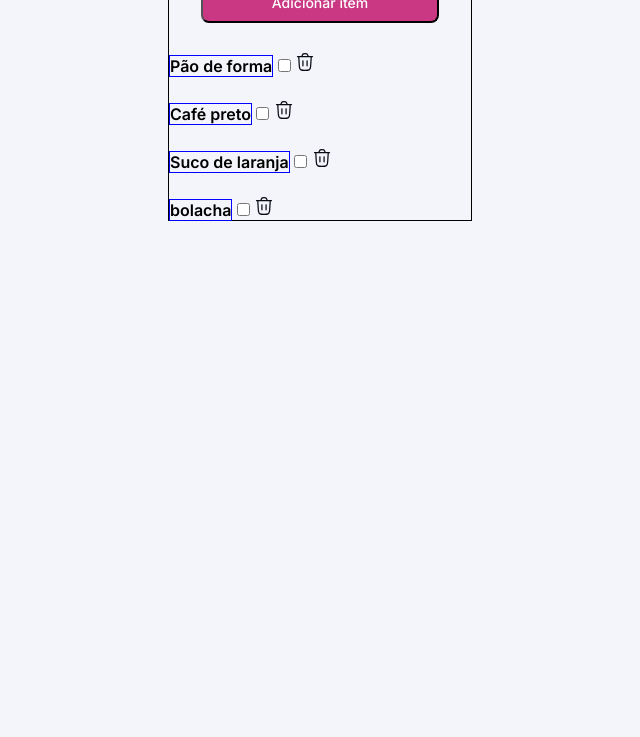
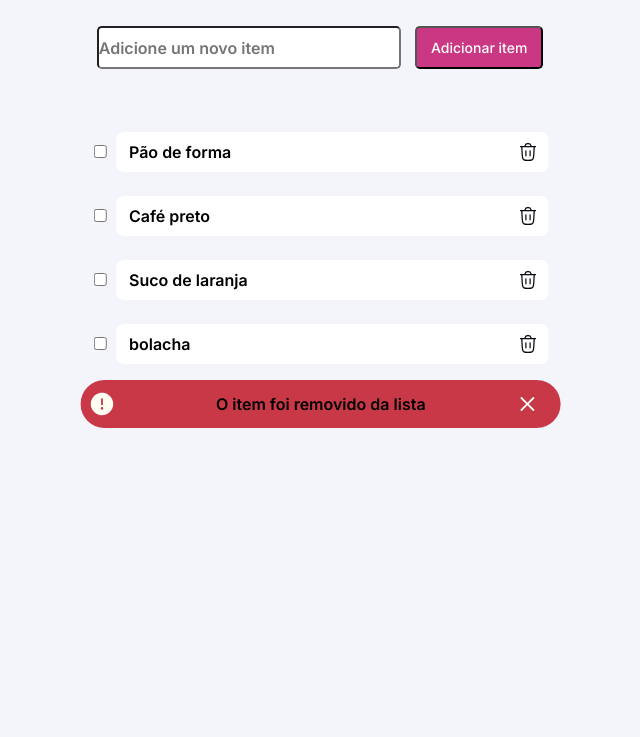
Before and after one commit to fabiofilho-dev/quicklist, a plain HTML site: page index.html in a window 1280 px wide. Shown: the part 240-977 px from the top of the page, without its empty margins (320-960 px from the left). Before the commit the page ends 800 px from the top, so only its background shows below. Drawn offline with Linux system fonts and the light colour scheme.

Commit message:
updated css and html

```diff
--- a/index.html
+++ b/index.html
@@ -47,32 +47,37 @@
         <button type="submit" class="btn">Adicionar item</button>
       </div>
 
-      <div>
-        <label for="itens">Pão de forma</label>
-        <input type="checkbox" name="item-1" id="item-1">
-        <img src="assets/icon-lix.svg.svg" alt="icone de lixeira">
+      <div class="items">
+        <input type="checkbox" name="item-1" id="item-1" class="checkbox">
+        <label for="item-1">Pão de forma</label>
+        <img src="assets/icon-lix.svg.svg" alt="icone de lixeira" class="trash">
       </div>
 
-      <div>
-        <label for="itens">Café preto</label>
-        <input type="checkbox" name="item-2" id="item-2">
-        <img src="assets/icon-lix.svg.svg" alt="icone de lixeira">
+      <div class="items">
+        <input type="checkbox" name="item-2" id="item-2" class="checkbox">
+        <label for="item-2">Café preto</label>
+        <img src="assets/icon-lix.svg.svg" alt="icone de lixeira" class="trash">
       </div>
 
-      <div>
-        <label for="itens">Suco de laranja</label>
-        <input type="checkbox" name="item-3" id="item-3">
-        <img src="assets/icon-lix.svg.svg" alt="icone de lixeira">
+      <div class="items">
+        <input type="checkbox" name="item-3" id="item-3" class="checkbox">
+        <label for="item-3">Suco de laranja</label>
+        <img src="assets/icon-lix.svg.svg" alt="icone de lixeira" class="trash">
       </div>
 
-      <div>
-        <label for="itens">bolacha</label>
-        <input type="checkbox" name="item-4" id="item-4">
-        <img src="assets/icon-lix.svg.svg" alt="icone de lixeira">
+      <div class="items">
+        <input type="checkbox" name="item-4" id="item-4" class="checkbox">
+        <label for="item-4">bolacha</label>
+        <img src="assets/icon-lix.svg.svg" alt="icone de lixeira" class="trash">
       </div>
 
+    </form>
 
-    </form>
+    <div class="remove">
+      <img src="assets/icon-atencao-svg.svg" alt="" class="icon-2">
+      <p> O item foi removido da lista</p>
+      <img src="assets/icon-delete.svg.svg" alt="" class="delete">
+    </div>
 
     <script src="scripts.js"></script>
   </header>
--- a/styles/styles.css
+++ b/styles/styles.css
@@ -9,8 +9,6 @@ body {
   /*cor do body com uma variavel*/
   display: flex;
   justify-content: center;
-
-
 
 }
 
@@ -25,13 +23,13 @@ body {
   /* Centraliza verticalmente */
   padding: 0.8rem;
 
-
 }
 
 .back {
   display: flex;
   font-size: 1rem;
   gap: 0.2rem;
+  margin-bottom: 1rem;
   align-items: center;
   margin-left: 2rem;
   margin-top: 4.87rem;
@@ -39,8 +37,6 @@ body {
   .a {
     color: #CA3884;
   }
-
-
 
   .icon {
     width: 1.1rem;
@@ -55,46 +51,37 @@ body {
     saturate(728%) → Aumenta a saturação da cor para ficar mais intensa.
 
     hue-rotate(310deg) → Gira a matiz da cor para chegar no tom exato de #CA3884 */
+  }
+}
 
-  }
+.h2 {
+  display: flex;
+  justify-content:flex-start;
+  align-items: center;
+  padding-left: 3rem;
+ }
+
+.new-item {
+  font-size: .9rem;
+  /* Aumenta o tamanho da fonte */
+  font-weight: 500;
+  /* Deixa o texto em negrito (opcional) */
+  display: grid;
+  height: 3.5rem;
+  row-gap: .7rem;
+  margin: 2.75rem 2rem 2.5rem 2rem;
+
 
 }
 
-.h2 {
-  margin-top: 1rem;
-  margin-left: 2rem;
+#add-item {
+    width: 18rem;
+    height: 2.7rem;
 }
 
-.add {
-  display: grid;
-  width: 20.37rem;
-  height: 4.75rem;
-  margin-left: 1.6rem;
-  margin-top: 2.75rem;
-  gap: 1rem;
-  font: var(--label);
-}
-
-.new-item {
-
-  font-size: .9rem;
-  /* Aumenta o tamanho da fonte */
-
-  font-weight: 500;
-  /* Deixa o texto em negrito (opcional) */
-  display: grid;
-  height: 2.5rem;
-  row-gap: .7rem;
-  border-radius: .5rem;
-  margin: 2.75rem 2rem 2.5rem 2rem;
-}
-
-
-
-
 .btn {
-  height: 2.5rem;
-  border-radius: .5rem;
+  height: 2.7rem;
+  border-radius: .3rem;
   background-color: #CA3884;
   font: var(--link);
   color: #FFFFFF;
@@ -104,16 +91,144 @@ body {
 .form {
   display: grid;
   row-gap: 1.5rem;
-  border: solid 1px black;
+
+}
+
+
+input {
+  font: var(--label);
+  border-radius: .3rem;
+
+}
+
+.items{
+
+  display:flex ;
+  justify-content: center;
+  align-items:center;
+  border-radius: .3rem;
 }
 
 label {
+  display: flex;
   font: var(--label);
-  width: 10rem;
-  height: 3.56rem;
-  border: solid 1px blue;
+  width: 15rem;
+  height: 2.5rem;
+  align-items: center;
+  justify-content: flex-start;
+  padding: .8rem;
+  background-color: var(--always-white);
+  border-radius: .5rem;
 }
 
-input{
+.remove {
+  display: flex;
+  align-items: center;
+  justify-content: center;
   font: var(--label);
+  width: 19.43rem;
+  height: 2.75rem;
+  margin-top: 1rem;
+  border-radius: 5rem;
+  transform: translateX(1rem);
+  background-color: var(--color-danger);
+
+  .icon-2{
+    width: 1.4rem;
+    height: 1.4rem;
+    margin: .8rem;
+
+    filter: invert(100%) sepia(50%) saturate(50%) hue-rotate(-10deg);
+   }
+
+   .delete{
+    width: 1.4rem;
+    height: 1.4rem;
+    margin: .8rem;
+    font-weight: 800;
+    filter: invert(100%) sepia(50%) saturate(50%) hue-rotate(-10deg);
+
+   }
+
 }
+
+
+
+
+/* definindo tel telas acima de 1280px (80rem)*/
+@media (width >=80rem) {
+  :root {
+
+  .body {
+    margin: 1rem 23.09rem 10.06rem 23.09rem;
+
+  }
+
+  #logo {
+    display: flex;
+    }
+
+  .new-item {
+    display: flex;
+    height: 2.5rem;
+    gap: 0.9rem;
+    border-radius: .1rem;
+    align-items: center;
+    justify-content: center;
+  }
+
+  .items {
+    width: 28rem;
+    display: flex;
+    justify-content: flex-start;
+    align-items: center;
+    transform: translateX(2rem);
+    }
+  }
+
+  #add-item {
+    width: 19rem;
+    height: 2.7rem;
+  }
+
+  .btn {
+    width: 8rem;
+  }
+
+  .trash {
+    display: flex;
+    transform: translate(-1.5rem);
+  }
+
+  label {
+    min-width: 27rem;
+    height: 2.5rem;
+    transform: translateX(.4rem);
+  }
+
+  .checkbox{
+    transform: translateX(-.2rem);
+  }
+
+  .remove {
+    width: 30rem;
+    height: 3rem;
+    margin-top: 1rem;
+    margin-left: 1.4rem;
+    transform: translateX(-.4rem);
+
+    .icon-2 {
+     width:1.5rem;
+     height: 1.5rem;
+     transform: translateX(-5.6rem);
+
+  }
+
+  .delete {
+     width: 1.5rem;
+     height: 1.5rem;
+     margin: .8rem;
+     transform: translateX(4.8rem);
+   }
+  }
+}
```
